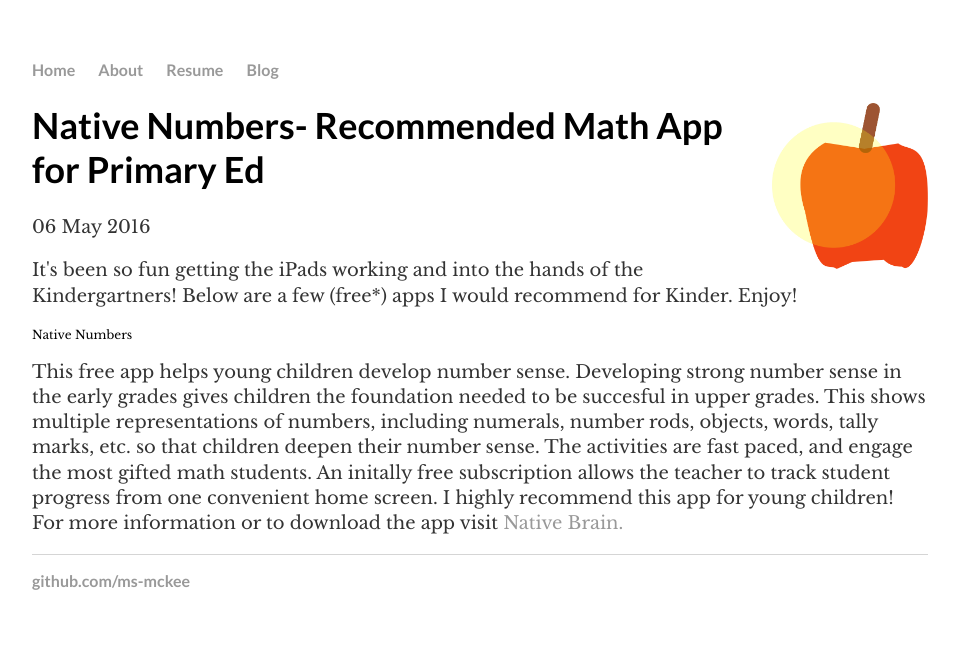
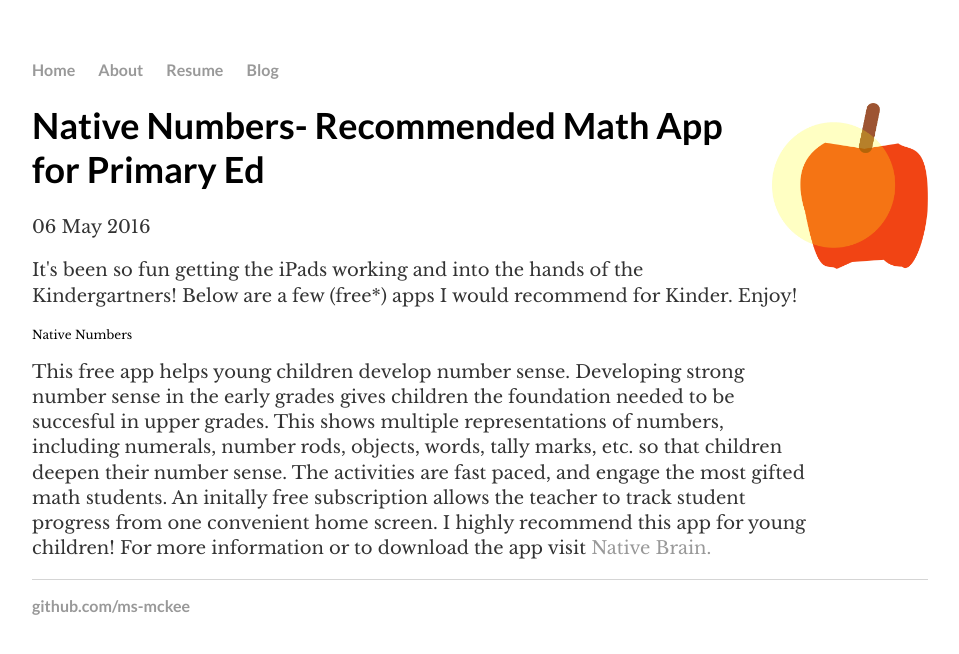
Before and after one commit to ms-mckee/ms-mckee.github.io, a Jekyll site: the page built from _posts/2016-05-12-recommendedapps.md, in a window 1280 px wide. Shown: the top 654 px of the page, without its empty margins (160-1119 px from the left). Built offline with Jekyll 4.4.1, drawn with Linux system fonts in a browser that asks for light colours.

Commit message:
Update main.css

```diff
--- a/css/main.css
+++ b/css/main.css
@@ -5,7 +5,7 @@
     font-size: 12px;
 }
 
-post {
+.post {
     width: 65em;
 }
 
```
